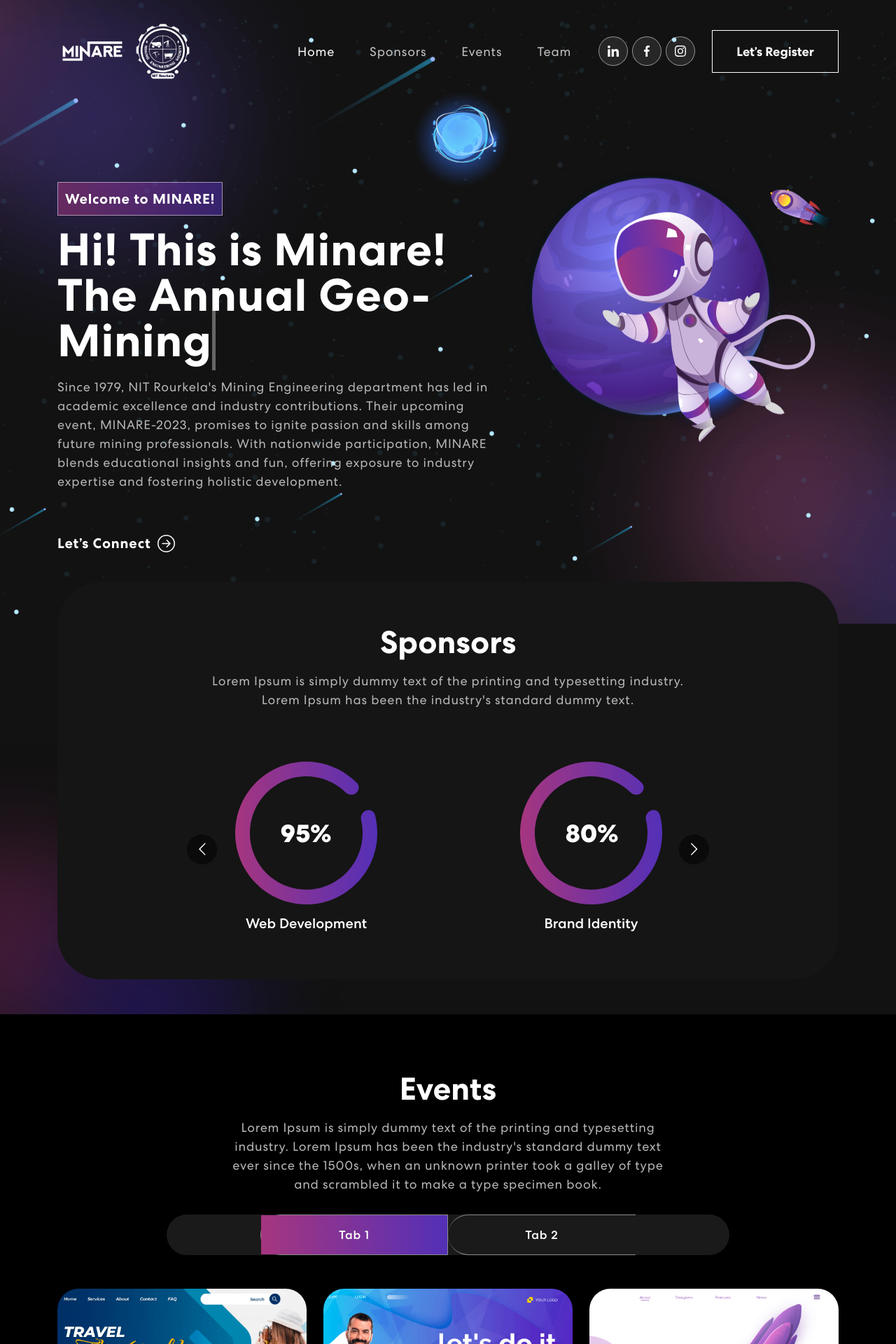
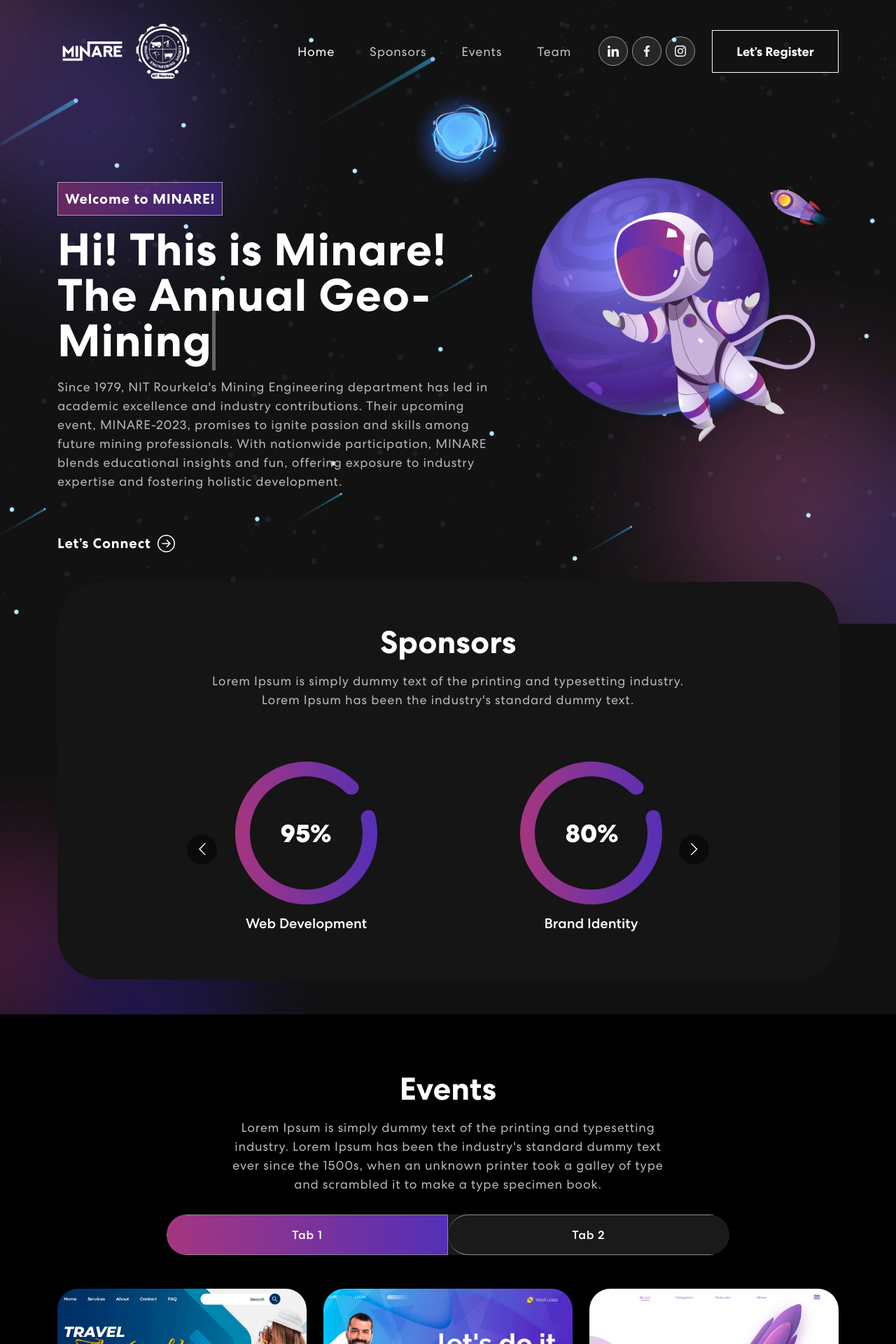
Before and after one commit to biswajeetbehera123/minare-nitr, a React (Create React App) app: page / in a window 1280 px wide. Shown: the top 1920 px of the page at 70% size. Built offline with nearby package versions, Linux system fonts and the light colour scheme.

Commit message:
changes as per two tabs

```diff
--- a/src/App.css
+++ b/src/App.css
@@ -368,7 +368,7 @@ nav.navbar .navbar-toggler[aria-expanded="true"] .navbar-toggler-icon {
   overflow: hidden;
 }
 .project .nav.nav-pills .nav-item {
-  width: 33.33333%;
+  width: 50%;
 }
 .project .nav.nav-pills .nav-link {
   background-color: transparent;
```
